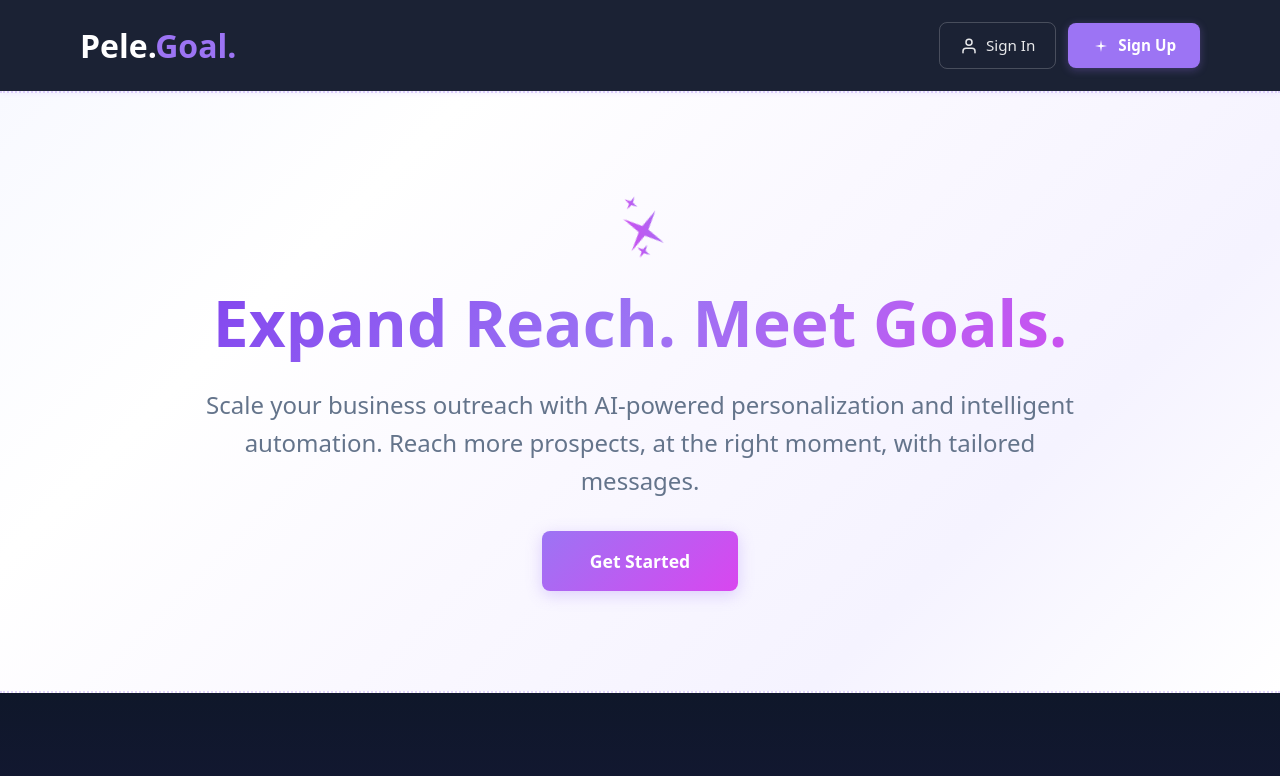
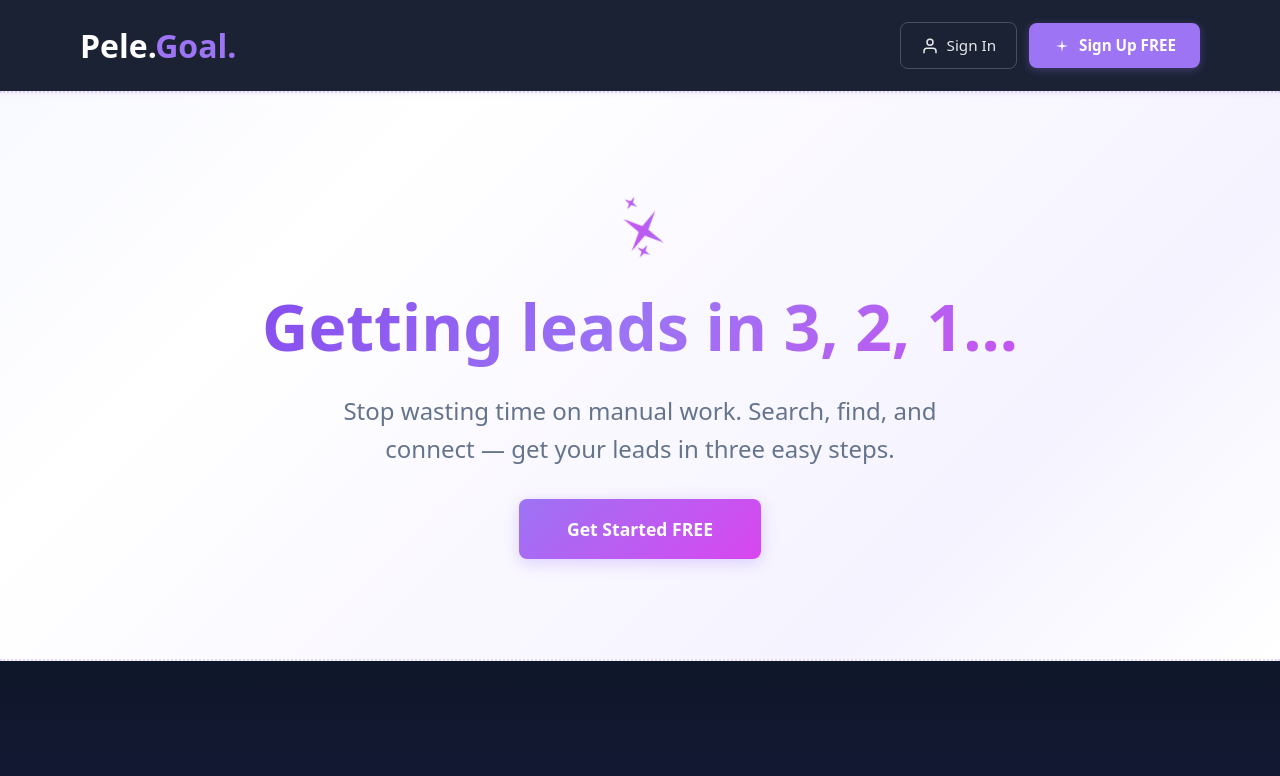
Before and after one commit to shukyba/pelegoal.site, a Next.js app: page / in a window 1280 px wide. Shown: the top 776 px of the page. Built offline with nearby package versions, Linux system fonts and the light colour scheme.

Commit message:
Update Home and Header components to enhance user engagement with revised CTAs and improved styling. Change hero text and description for clarity, and adjust layout properties for better visibility.

```diff
--- a/src/app/page.tsx
+++ b/src/app/page.tsx
@@ -14,9 +14,10 @@ export default function Home() {
         color: '#1e293b',
         padding: 'clamp(60px, 10vw, 100px) 0',
         textAlign: 'center',
-        position: 'relative'
+        position: 'relative',
+        overflow: 'visible'
       }}>
-        <div className="container">
+        <div className="container" style={{ overflow: 'visible' }}>
           {/* Sparkle Icon with Spin + Pulse Animation */}
           <div className="icon-spin-pulse" style={{
             display: 'inline-block',
@@ -39,24 +40,28 @@ export default function Home() {
             fontSize: 'clamp(2rem, 6vw, 4rem)',
             marginBottom: '24px',
             fontWeight: 'bold',
-            lineHeight: '1.2',
+            lineHeight: '1.3',
             background: 'linear-gradient(135deg, #7c3aed 0%, #9c74f4 50%, #d946ef 100%)',
             WebkitBackgroundClip: 'text',
             WebkitTextFillColor: 'transparent',
-            backgroundClip: 'text'
+            backgroundClip: 'text',
+            padding: '0 20px',
+            overflow: 'visible'
           }}>
-            Expand Reach. Meet Goals.
+            Getting leads in 3, 2, 1...
           </h2>
           <p style={{
             fontSize: 'clamp(1.1rem, 3vw, 1.5rem)',
             marginBottom: '30px',
-            maxWidth: '900px',
+            maxWidth: '650px',
             margin: '0 auto 30px',
             color: '#64748b',
-            lineHeight: '1.6'
+            lineHeight: '1.6',
+            wordBreak: 'keep-all',
+            hyphens: 'none'
           }}>
-            Scale your business outreach with AI-powered personalization and intelligent automation.
-            Reach more prospects, at the right moment, with tailored messages.
+            Stop wasting time on manual work.
+            Search, find, and connect — get your leads in three easy steps.
           </p>
           <a href={LINKS.auth.signUp} className="hero-cta-button" style={{
             display: 'inline-block',
@@ -69,7 +74,7 @@ export default function Home() {
             fontWeight: 'bold',
             boxShadow: '0 4px 16px rgba(156, 116, 244, 0.3)'
           }}>
-            Get Started
+            Get Started FREE
           </a>
         </div>
       </section>
--- a/src/components/Header.tsx
+++ b/src/components/Header.tsx
@@ -134,7 +134,7 @@ export default function Header() {
               <svg width="18" height="18" viewBox="0 0 24 24" fill="currentColor" style={{ flexShrink: 0 }}>
                 <path d="M12 4 L13.2 10.8 L20 12 L13.2 13.2 L12 20 L10.8 13.2 L4 12 L10.8 10.8 Z"/>
               </svg>
-              Sign Up
+              Sign Up FREE
             </a>
           </nav>
         </div>
```
